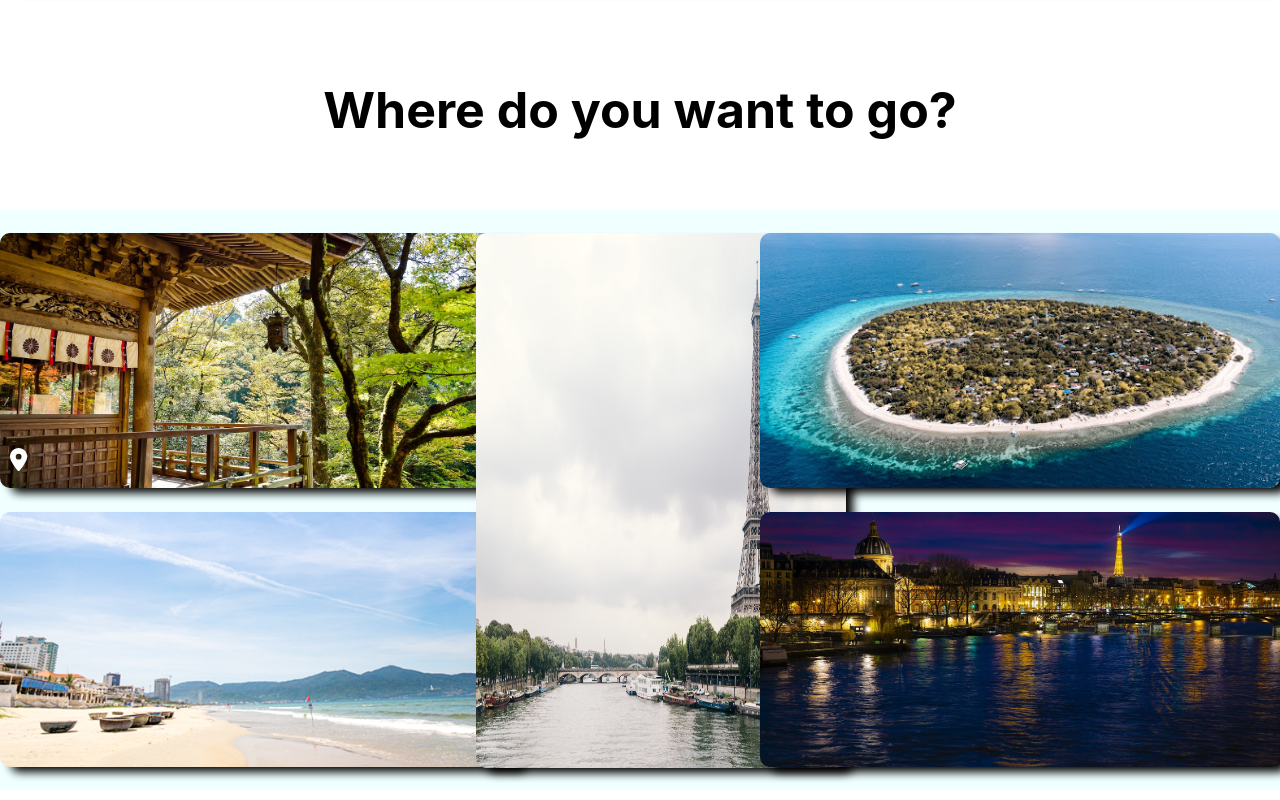
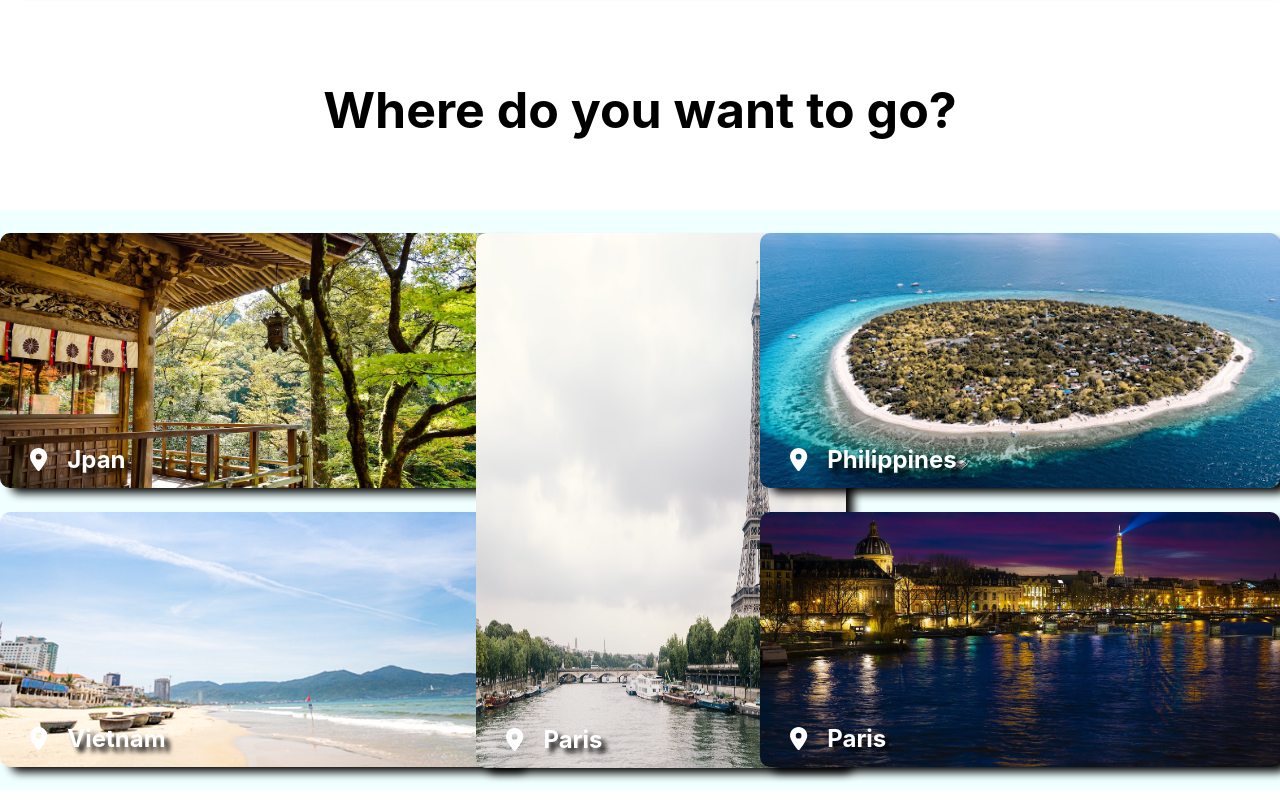
Before and after one commit to ykkc21/Capstone, a React (Create React App) app in the folder project/: page / in a window 1280 px wide. Shown: the part 900-1700 px from the top of the page. Built offline with nearby package versions, Linux system fonts and the light colour scheme.

Commit message:
commit
commit

```diff
--- a/project/src/constants/About.jsx
+++ b/project/src/constants/About.jsx
@@ -11,17 +11,34 @@ const About = () => {
           <div className={style.ItemBox}>
             <div className={`${style.Item}`}>
               <div className={style.Item_TextBox}>
-                <FontAwesomeIcon
-                  icon={faLocationDot}
-                  className={style.Item_icon}
-                ></FontAwesomeIcon>
-                <span className={style.text}></span>
+                <FontAwesomeIcon icon={faLocationDot}></FontAwesomeIcon>
+                <span className={style.Item_text}>Jpan</span>
               </div>
             </div>
-            <div className={`${style.Item}`}></div>
-            <div className={`${style.Item}`}></div>
-            <div className={`${style.Item}`}></div>
-            <div className={`${style.Item}`}></div>
+            <div className={`${style.Item}`}>
+              <div className={style.Item_TextBox}>
+                <FontAwesomeIcon icon={faLocationDot}></FontAwesomeIcon>
+                <span className={style.Item_text}>Vietnam</span>
+              </div>
+            </div>
+            <div className={`${style.Item}`}>
+              <div className={style.Item_TextBox}>
+                <FontAwesomeIcon icon={faLocationDot}></FontAwesomeIcon>
+                <span className={style.Item_text}>Paris</span>
+              </div>
+            </div>
+            <div className={`${style.Item}`}>
+              <div className={style.Item_TextBox}>
+                <FontAwesomeIcon icon={faLocationDot}></FontAwesomeIcon>
+                <span className={style.Item_text}>Philippines</span>
+              </div>
+            </div>
+            <div className={`${style.Item}`}>
+              <div className={style.Item_TextBox}>
+                <FontAwesomeIcon icon={faLocationDot}></FontAwesomeIcon>
+                <span className={style.Item_text}>Paris</span>
+              </div>
+            </div>
           </div>
         </div>
       </div>
--- a/project/src/styles/About.module.css
+++ b/project/src/styles/About.module.css
@@ -34,6 +34,11 @@
   border-radius: 10px;
   box-shadow: 9px 7px 10px -2px black;
   position: absolute;
+  transition: 0.5s;
+}
+
+.Item:hover {
+  width: 600px;
 }
 
 .Item:nth-of-type(1) {
@@ -97,9 +102,16 @@
   bottom: 0;
 }
 
-.Item_TextBox > .Item_icon {
+.Item_TextBox > svg {
   color: #fff;
   font-size: 23px;
   margin-top: 40px;
-  margin-left: 10px;
+  margin-left: 30px;
 }
+.Item_TextBox > .Item_text {
+  color: #fff;
+  font-size: 24px;
+  font-weight: bold;
+  margin-left: 20px;
+  text-shadow: 5px 5px 5px #000;
+}
```
